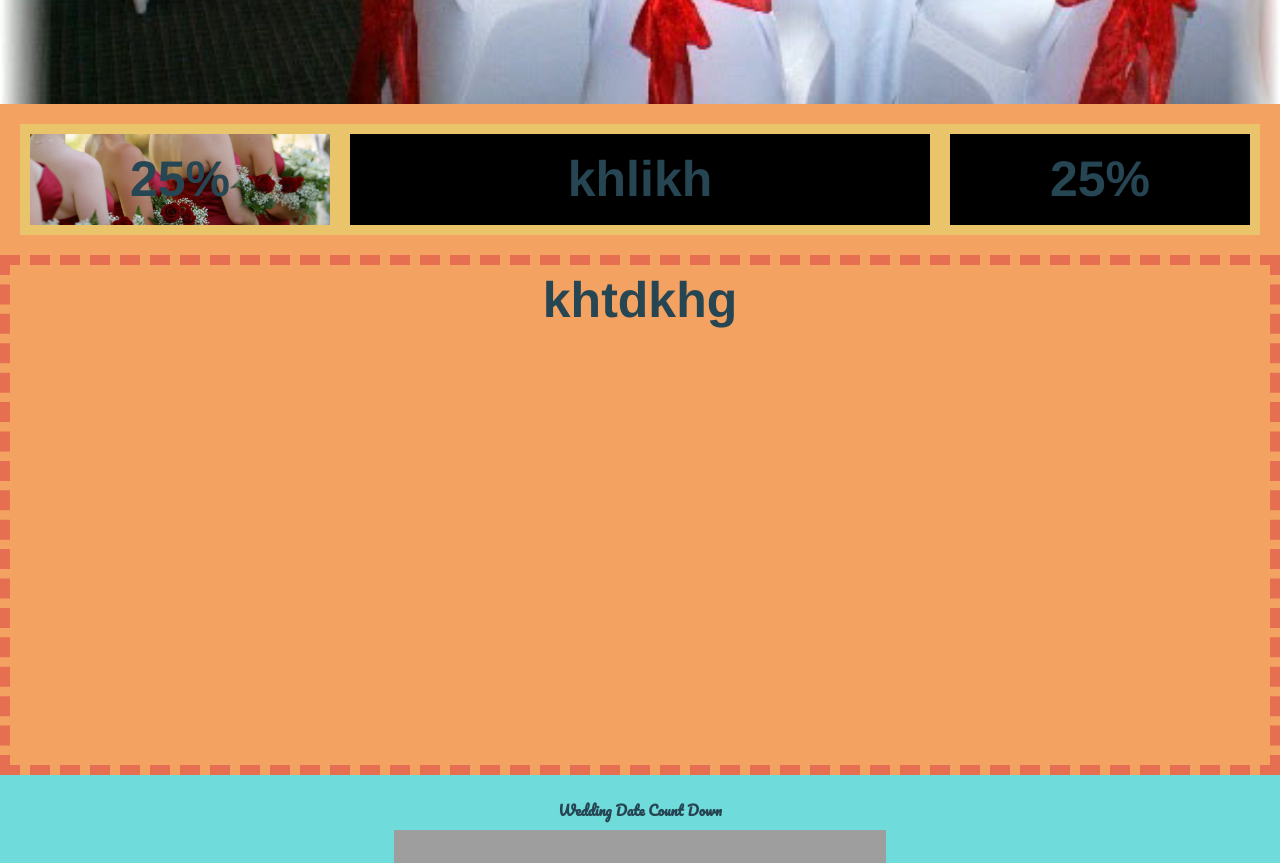
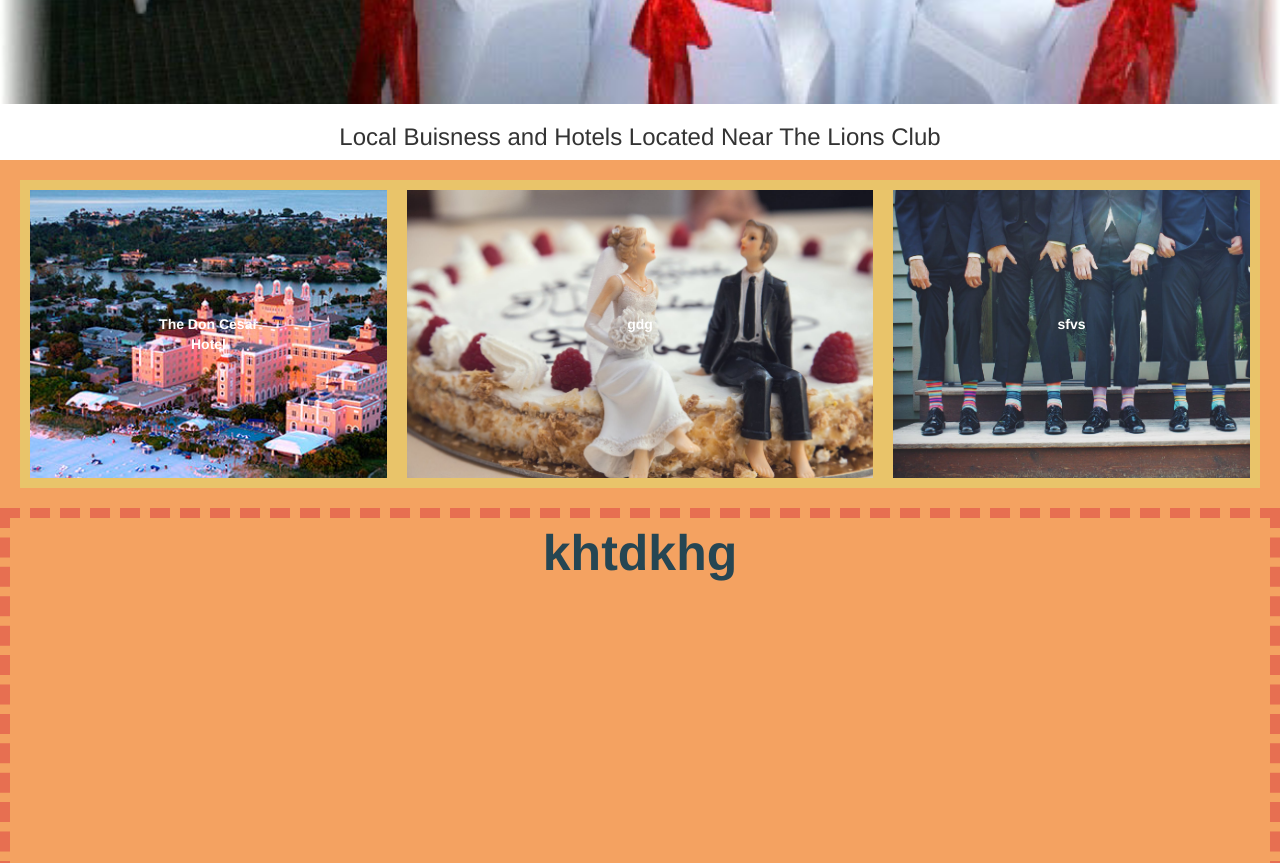
Before and after one commit to dascobaz/Wedding-Site-2019, a website: page public/html/details.html in a window 1280 px wide. Shown: the part 980-1843 px from the top of the page. Drawn offline with nearby package versions, Linux system fonts and the light colour scheme; some packages are replaced by stand-ins of ours; grey boxes are pictures that could not be loaded.

```diff
--- a/public/css/details.css
+++ b/public/css/details.css
@@ -58,7 +58,7 @@
   width:50%;
   background:black;
   color: white;
-  font-size: 30px;
+  /* font-size: 30px; */
   padding: 1rem;
   border: 1rem solid #E9C46A;
   text-align: center;
@@ -105,7 +105,7 @@
 }
 
 #pic1 {
-  background-image: url('/images/wedding-party.jpeg');
+  background-image: url('/images/don-.jpg');
   background-image: no-repeat center center fixed;
     -webkit-background-size: cover;
     -moz-background-size: cover;
@@ -113,11 +113,34 @@
     background-size: cover;
 }
 
+#pic2 {
+  background-image: url('/images/men-colorful.jpg');
+  background-image: no-repeat center center fixed;
+    -webkit-background-size: cover;
+    -moz-background-size: cover;
+    -o-background-size: cover;
+    background-size: cover;
+}
+
+#pic3 {
+  background-image: url('/images/food-couple.jpg');
+  background-image: no-repeat center center fixed;
+    -webkit-background-size: cover;
+    -moz-background-size: cover;
+    -o-background-size: cover;
+    background-size: cover;
+}
+
+#pic1,#pic2,#pic3 {
+  color: white;
+}
+
 /*order */
 .container-order > .box{
   border: 1rem dashed #E76F51;
-  font-size: 4rem;
+  /* font-size: 4rem; */
   font-weight: bold;
+
 }
 .blue{
    order: 3;
@@ -149,9 +172,10 @@
 /*responsive grig*/
 .responsive > .box {
   font-weight: bold;
-  font-size: 5rem;
+  /* font-size: 5rem; */
   color: #264653;
 border: 1rem solid #E9C46A;
+padding: 10%;
 }
 .col-1{
 	flex: 1;
--- a/public/html/details.html
+++ b/public/html/details.html
@@ -56,16 +56,16 @@
     </div>
 
     <!--Responsive Grid with flexbox-->
-    <!-- <h3 class="text-center" id="responsive">4. Responsive Grid with Flexbox</h3> -->
+    <h3 class="text-center" id="responsive">Local Buisness and Hotels Located Near The Lions Club</h3>
     <div class="container-flex responsive">
         <!-- This column 25% width -->
-     <div id='pic1' class="box col-1">25%</div>
+     <div id='pic1' class="box col-1">The Don Cesar Hotel</div>
     <!-- This column 50% width -->
-     <div class="box col-2">
-       khlikh
+     <div id= 'pic3' class="box col-2">
+      gdg
      </div>
      <!-- This column 25% width -->
-     <div class="box col-1">25%</div>
+     <div id='pic2' class="box col-1">sfvs</div>
     </div>
 
     <!--Sticky Footer-->
```
Also changed, not shown: public/html/itinerary.html (added, +26 -0 lines), public/images/don-.jpg (added), public/images/food-couple.jpg (added), public/images/men-colorful.jpg (added).
